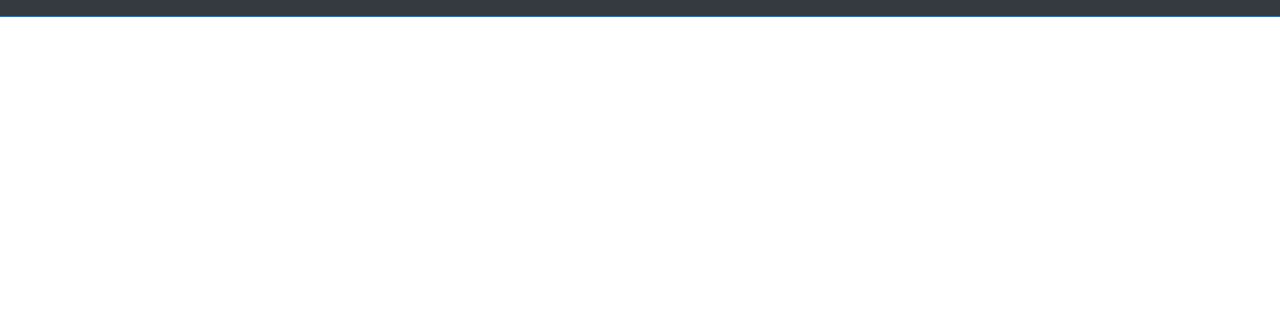
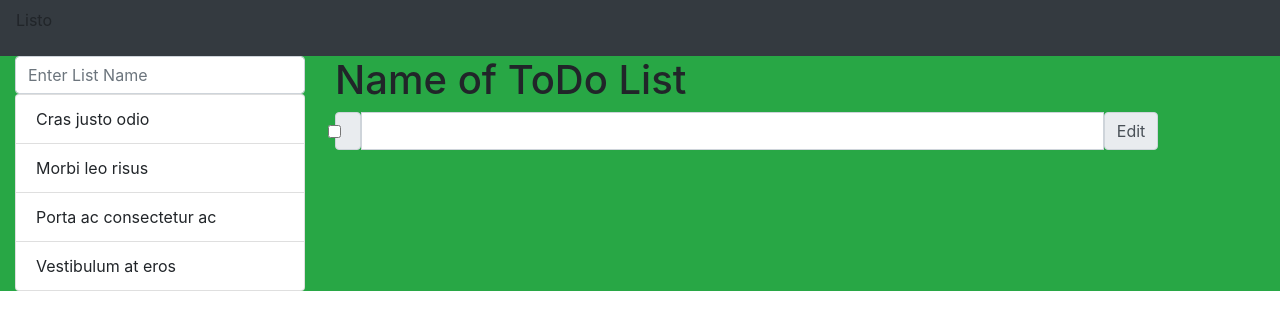
Before and after one commit to SophiaGoldMtech/toDoList, a plain HTML site: page index.html in a window 1280 px wide. Drawn offline with nearby package versions, Linux system fonts and the light colour scheme.

Commit message:
Added selected list section

```diff
--- a/index.html
+++ b/index.html
@@ -16,24 +16,40 @@
   <body>
     <div class="outer">
       <nav class="navbar bg-dark">
-        <!-- this is the top bit -->
-        <!-- navbar not needed but looks cool -->
+        <p>Listo</p>
+        <div class="icons"></div>
       </nav>
 
-      <div class="container-fluid bg-primary">
-        <div class="row">
+      <div class="container-fluid bg-success">
+        <div class="row h-100">
           <div class="col-3">
-            <!-- this is the left side of the screen-->
-            <!-- list of todo lists go here -->
-            <!-- create input and list here-->
+            <input
+              class="form-control"
+              type="text"
+              id="list-input"
+              placeholder="Enter List Name"
+            />
+            <ul class="list-group">
+              <li class="list-group-item">Cras justo odio</li>
+              <li class="list-group-item">Morbi leo risus</li>
+              <li class="list-group-item">Porta ac consectetur ac</li>
+              <li class="list-group-item">Vestibulum at eros</li>
+            </ul>
           </div>
 
           <div class="col-8">
-            <!-- this is the right side of the screen -->
-            <!-- current todo list name goes here -->
             <!-- current todo list goes here -->
-            <!-- create title and todos of currently selected list -->
             <!-- probably easiest to have the add button in this section somewhere -->
+            <h1>Name of ToDo List</h1>
+            <div class="current-list">
+              <div class="input-group">
+                <span class="input-group-text">
+                  <input class="form-check-input" type="checkbox" value="" />
+                </span>
+                <input type="text" class="form-control" />
+                <span class="input-group-text">Edit</span>
+              </div>
+            </div>
           </div>
         </div>
       </div>
```
